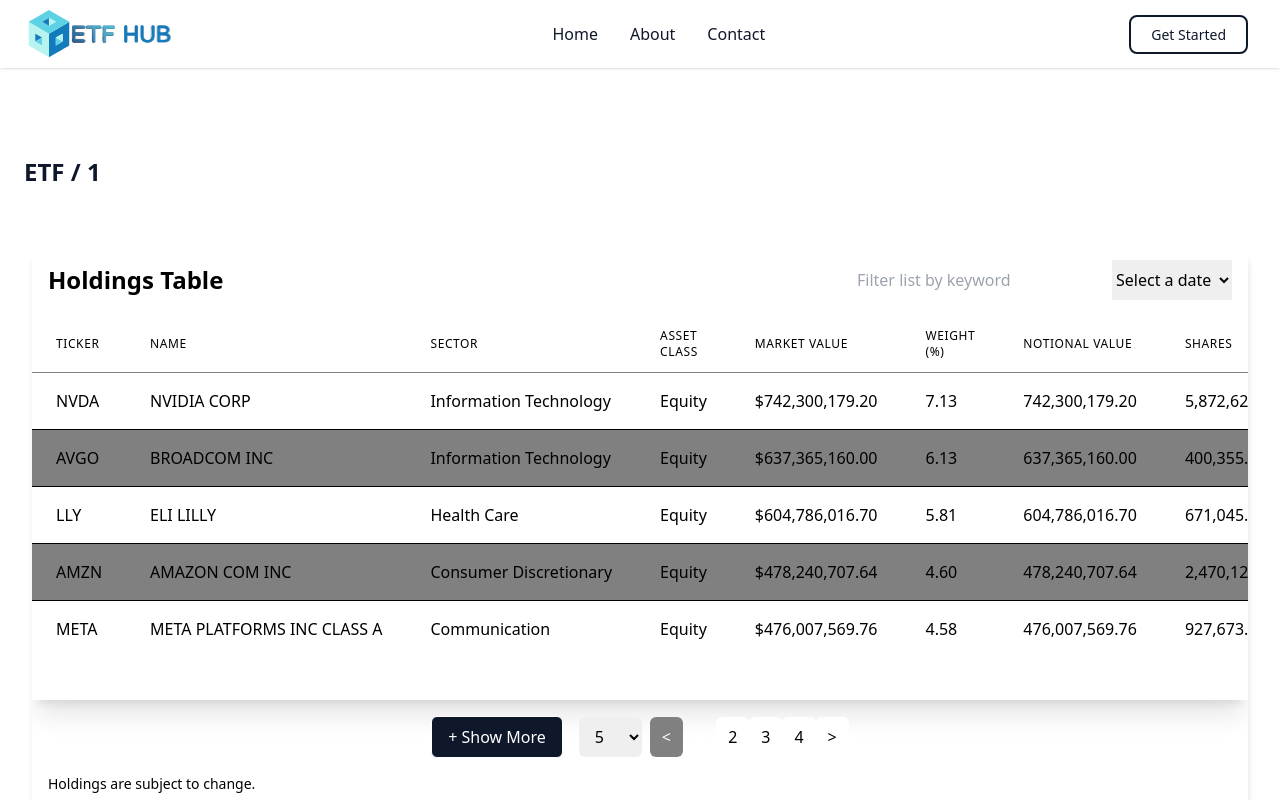
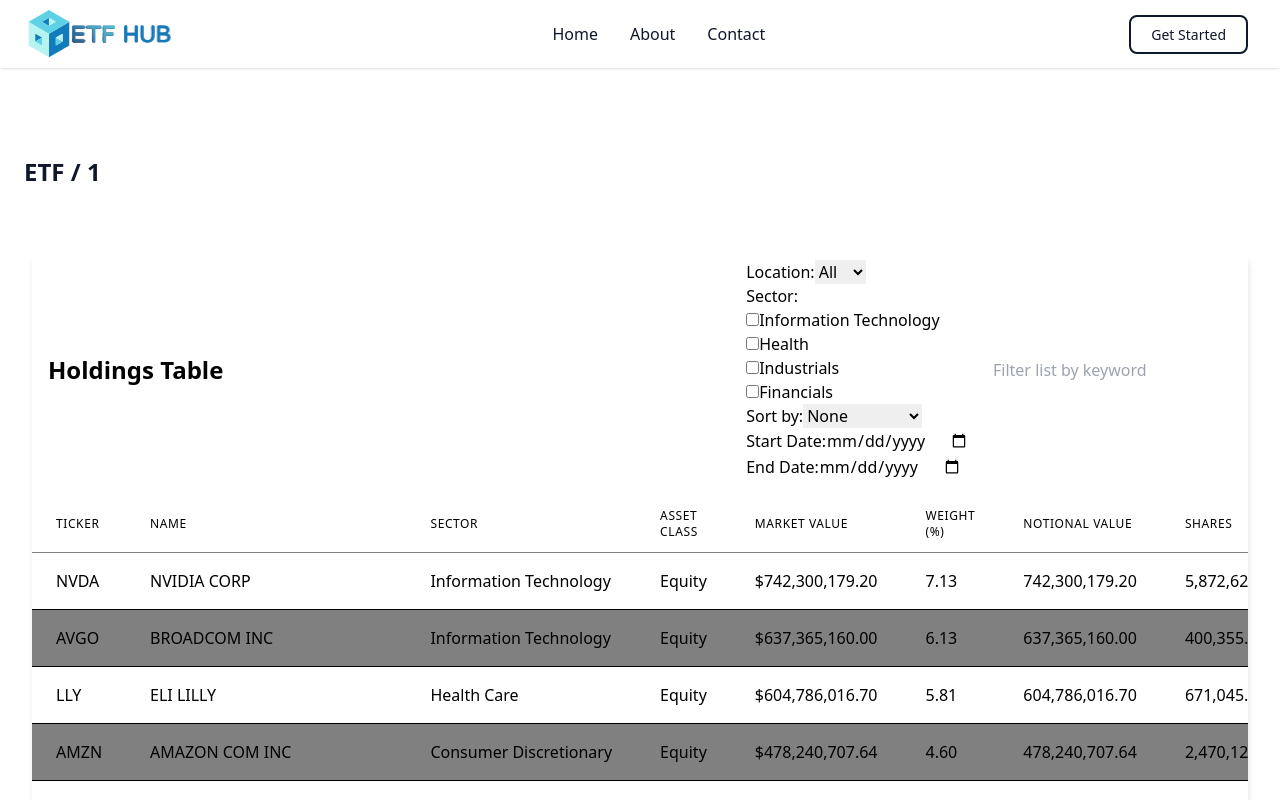
Before and after one commit to Prs0307/ETF-Analysis-Project, a React (Vite) app in the folder Frontend/: page /etfdetails/1 in a window 1280 px wide. Shown: the top 800 px of the page. Built offline with nearby package versions, Linux system fonts and the light colour scheme.

Commit message:
filter added

```diff
--- /dev/null
+++ b/Frontend/src/components/ETFAnalysis/FilterComponent.tsx
@@ -0,0 +1,108 @@
+import React, { useState } from 'react';
+
+const FilterComponent = ({ onFilterChange, onSortChange }) => {
+  const [locationFilter, setLocationFilter] = useState('');
+  const [selectedSectors, setSelectedSectors] = useState([]);
+  const [sortField, setSortField] = useState('');
+  const [startDate, setStartDate] = useState('');
+  const [endDate, setEndDate] = useState('');
+
+  const sectors = [
+    'Information Technology',
+    'Health',
+    'Industrials',
+    'Financials',
+    // Add more sector options here
+  ];
+
+  const handleFilterChange = () => {
+    onFilterChange({ location: locationFilter, sectors: selectedSectors }); // Update parent on filter change
+  };
+
+  const handleLocationChange = (event) => {
+    setLocationFilter(event.target.value);
+    handleFilterChange(); // Trigger filter update on location change
+  };
+
+  const handleSectorChange = (event) => {
+    const selectedSector = event.target.value;
+    const updatedSectors = selectedSectors.includes(selectedSector)
+      ? selectedSectors.filter((sector) => sector !== selectedSector) // Remove if already selected
+      : [...selectedSectors, selectedSector]; // Add if not selected
+    setSelectedSectors(updatedSectors);
+    handleFilterChange(); // Trigger filter update on sector change
+  };
+
+  const handleSortChange = (event) => {
+    setSortField(event.target.value);
+    onSortChange(event.target.value); // Update parent on sort change
+  };
+
+  const handleDateChange = (event, dateType) => { // Reusable function for date pickers
+    if (dateType === 'start') {
+      setStartDate(event.target.value);
+    } else if (dateType === 'end') {
+      setEndDate(event.target.value);
+    }
+    // You might want to add validation or processing here
+  };
+
+  return (
+    <div className="filter-container">
+      <div className="filter-item">
+        <label htmlFor="location">Location:</label>
+        <select id="location" value={locationFilter} onChange={handleLocationChange}>
+          <option value="">All</option>
+          <option value="USA">USA</option>
+          {/* Add more location options here */}
+        </select>
+      </div>
+      <div className="filter-item">
+        <label htmlFor="sectors">Sector:</label>
+        <ul className="sectors-list">
+          {sectors.map((sector) => (
+            <li key={sector}>
+              <input
+                type="checkbox"
+                id={`sector-${sector}`}
+                value={sector}
+                checked={selectedSectors.includes(sector)}
+                onChange={handleSectorChange}
+              />
+              <label htmlFor={`sector-${sector}`}>{sector}</label>
+            </li>
+          ))}
+        </ul>
+      </div>
+      <div className="filter-item">
+        <label htmlFor="sort">Sort by:</label>
+        <select id="sort" value={sortField} onChange={handleSortChange}>
+          <option value="">None</option>
+          <option value="shares">Shares</option>
+          <option value="marketValue">Market Value</option>
+          <option value="assetClass">Asset Class</option>
+        </select>
+      </div>
+      <div className="filter-item">
+        <label htmlFor="startDate">Start Date:</label>
+        <input
+          type="date"
+          id="startDate"
+          value={startDate}
+          onChange={(event) => handleDateChange(event, 'start')}
+        />
+      </div>
+      <div className="filter-item">
+        <label htmlFor="endDate">End Date:</label>
+        <input
+          type="date"
+          id="endDate"
+          value={endDate}
+          onChange={(event) => handleDateChange(event, 'end')}
+        />
+      </div>
+    </div>
+  );
+};
+
+export default FilterComponent;
--- a/Frontend/src/components/ETFAnalysis/Table.tsx
+++ b/Frontend/src/components/ETFAnalysis/Table.tsx
@@ -1,7 +1,7 @@
 "use client";
 import React, { useState } from 'react';
-
-
+import FilterComponent from './FilterComponent';
+// import FilterByDate from './FilterByDate';
 interface TableData {
   ticker: string;
   name: string;
@@ -43,7 +43,7 @@ const Table: React.FC = () => {
   const [filter, setFilter] = useState('');
   const [currentPage, setCurrentPage] = useState<number>(1);
   const [rowsPerPage, setRowsPerPage] = useState<number>(5);
-  const [selectedDate, setSelectedDate] = useState<string>('');
+  // const [selectedDate, setSelectedDate] = useState<string>('');
 
   // Calculate total pages based on rowsPerPage
   const totalPages: number = Math.ceil(tableData.length / rowsPerPage);
@@ -58,9 +58,9 @@ const Table: React.FC = () => {
     setCurrentPage(1);
   };
 
-  const handleDateChange = (event: React.ChangeEvent<HTMLSelectElement>): void => {
-    setSelectedDate(event.target.value);
-  };
+  // const handleDateChange = (event: React.ChangeEvent<HTMLSelectElement>): void => {
+  //   setSelectedDate(event.target.value);
+  // };
 
   const handleFilterChange = (event: React.ChangeEvent<HTMLInputElement>): void => {
     setFilter(event.target.value);
@@ -91,6 +91,10 @@ const Table: React.FC = () => {
         <div className="flex justify-between items-center p-4">
           <h1 className="text-2xl font-bold">Holdings Table</h1>
           <div className="flex space-x-4 text-black">
+          <div className="filters">
+
+            <FilterComponent/>
+          </div>
           <input
           type="text"
         className="product-textbox clearable p-2"
@@ -98,12 +102,7 @@ const Table: React.FC = () => {
         value={filter}
         onChange={handleFilterChange}
       />
-      <select className="date-dropdown" value={selectedDate} onChange={handleDateChange}>
-        <option value="">Select a date</option>
-        <option value="20240626">Jun 26, 2024</option>
-        <option value="20240531">May 31, 2024</option>
-        <option value="20240328">Mar 28, 2024</option>
-      </select>
+
            </div>
         </div>
 
--- /dev/null
+++ b/Frontend/src/contexts/FilterContext.js
@@ -0,0 +1,5 @@
+import React from "react";
+
+const FilterContext = React.createContext()
+
+export default FilterContext;
```
